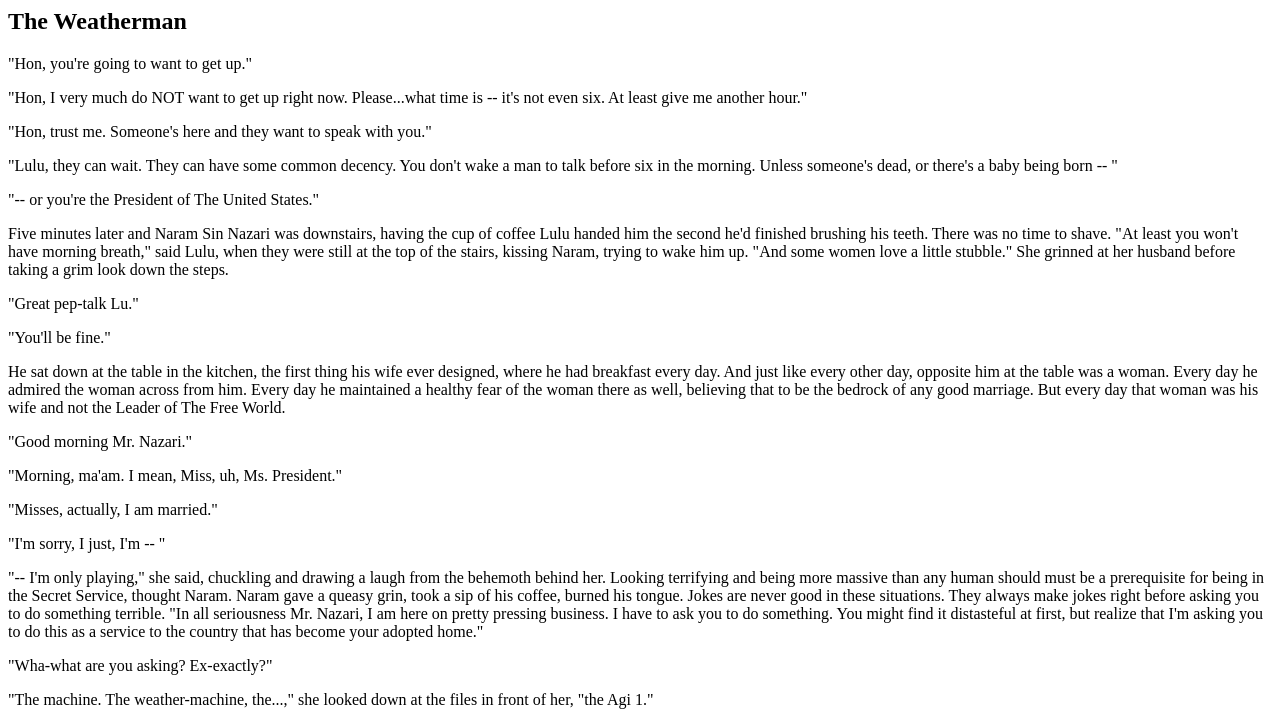
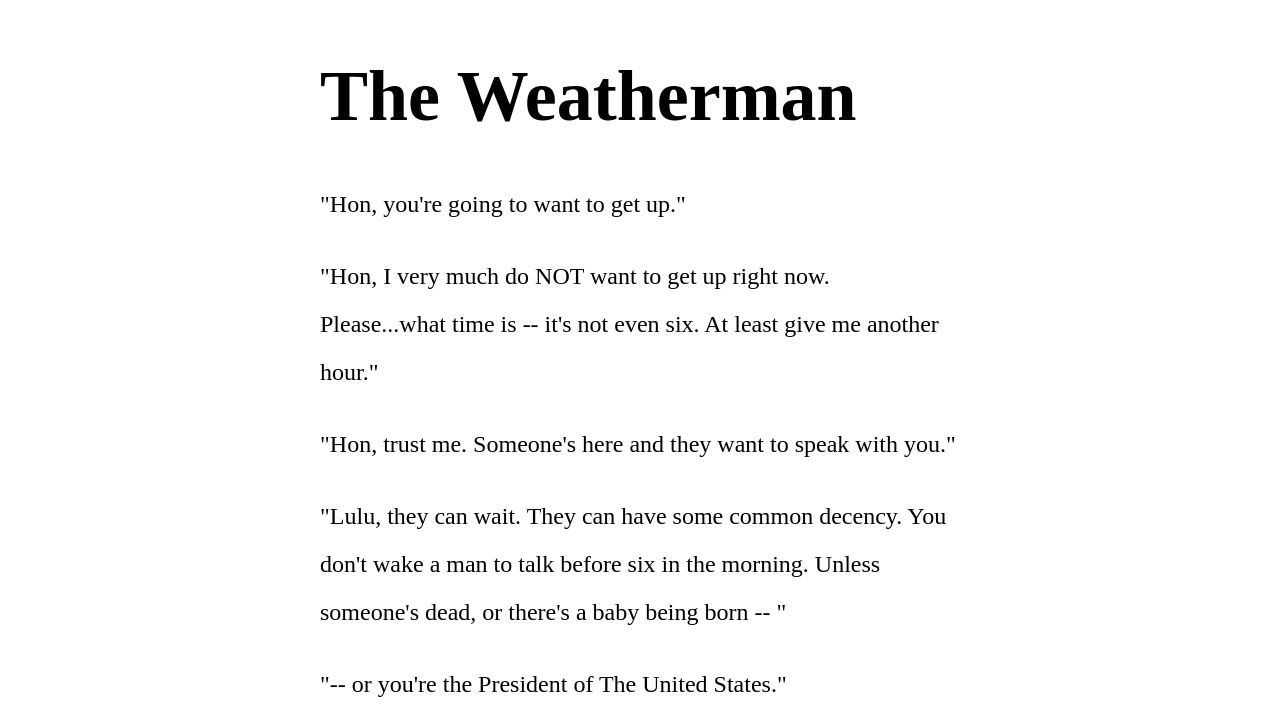
Before and after one commit to chiggachiggayeah/weatherman, a plain HTML site: page index.html in a window 1280 px wide. Shown: the top 722 px of the page. Drawn offline with Linux system fonts and the light colour scheme.

Commit message:
updated the html and added css

```diff
--- /dev/null
+++ b/index.css
@@ -0,0 +1,11 @@
+body {
+  width: 50%;
+  margin: 0 auto;
+  font-size: 1.5em;
+  line-height: 2em;
+}
+
+h2 {
+  margin-top: 1em;
+  font-size: 3em;
+}
--- a/index.html
+++ b/index.html
@@ -1,3 +1,7 @@
+<head>
+  <link href="index.css" rel="stylesheet" type="text/css" >
+</head>
+<body>
 <h2 id="the-weatherman">The Weatherman</h2>
 <p>&quot;Hon, you're going to want to get up.&quot;</p>
 <p>&quot;Hon, I very much do NOT want to get up right now. Please...what time is -- it's not even six. At least give me another hour.&quot;</p>
@@ -102,5 +106,6 @@
 <p>&quot;What?&quot; laughed Hiran. &quot;Well then...what's the point?&quot;</p>
 <p>&quot;The point? Saving the world seems like enough of a 'point' to me.&quot;</p>
 <p>&quot;Oh. You were serious about that? I just thought that was like the company motto or something. Listen Naram, if you're not charging, I don't really see a business model and it's not looking like a great investment to me. Unless you were thinking ads or something -- but that's a dark and dangerous rode so -- &quot;</p>
-<h2 id="i-dont-think-i-can-sell-you-the-device-then-mr.-anthony.">&quot;-- I don't think I can sell you the device then Mr. Anthony.&quot;</h2>
+<p id="i-dont-think-i-can-sell-you-the-device-then-mr.-anthony.">&quot;-- I don't think I can sell you the device then Mr. Anthony.&quot;</p>
 <h3 id="present-day.-over-dinner">Present Day. Over dinner</h3>
+</body>
```
Also changed, not shown: 1 other file.
